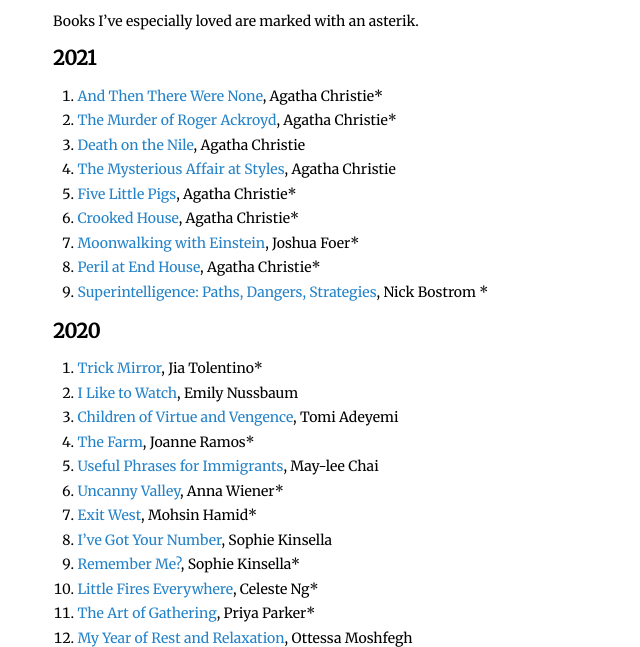
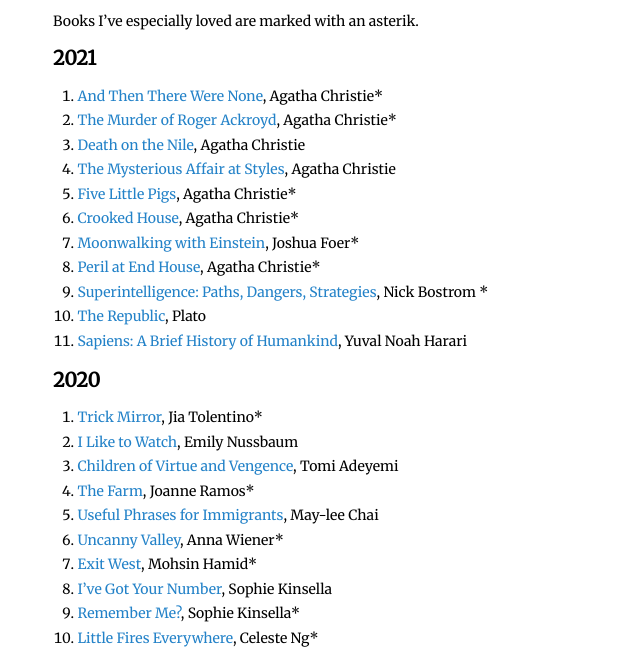
Before and after one commit to tdashi/tdashi.github.io, a plain HTML site: page readinglist.html in a window 1280 px wide. Shown: the part 155-802 px from the top of the page, without its empty margins (222-862 px from the left). Drawn offline with Linux system fonts and the light colour scheme.

Commit message:
Update readinglist.html

```diff
--- a/readinglist.html
+++ b/readinglist.html
@@ -72,7 +72,9 @@ if (!doNotTrack) {
     <li><a href="https://bookshop.org/a/10961/9780062073532">Crooked House</a>, Agatha Christie*</li>
     <li><a href="https://bookshop.org/a/10961/9780143120537">Moonwalking with Einstein</a>, Joshua Foer*</li>
     <li><a href="https://bookshop.org/a/10961/9780062074027">Peril at End House</a>, Agatha Christie*</li>
-	<li><a href="https://read.amazon.com/kp/embed?asin=B00LOOCGB2&preview=newtab&linkCode=kpe&ref_=cm_sw_r_kb_dp_VBK74451BTJZVDKNE3QX">Superintelligence: Paths, Dangers, Strategies</a>, Nick Bostrom *</li>
+    <li><a href="https://read.amazon.com/kp/embed?asin=B00LOOCGB2&preview=newtab&linkCode=kpe&ref_=cm_sw_r_kb_dp_VBK74451BTJZVDKNE3QX">Superintelligence: Paths, Dangers, Strategies</a>, Nick Bostrom *</li>
+    <li><a href="https://bookshop.org/books/the-republic-of-plato-9780465094080/9780465094080">The Republic</a>, Plato</li>
+    <li><a href="https://bookshop.org/books/sapiens-a-brief-history-of-humankind-9781467601573/9780062316110">Sapiens: A Brief History of Humankind</a>, Yuval Noah Harari</li>
     </ol>
 
 
```
